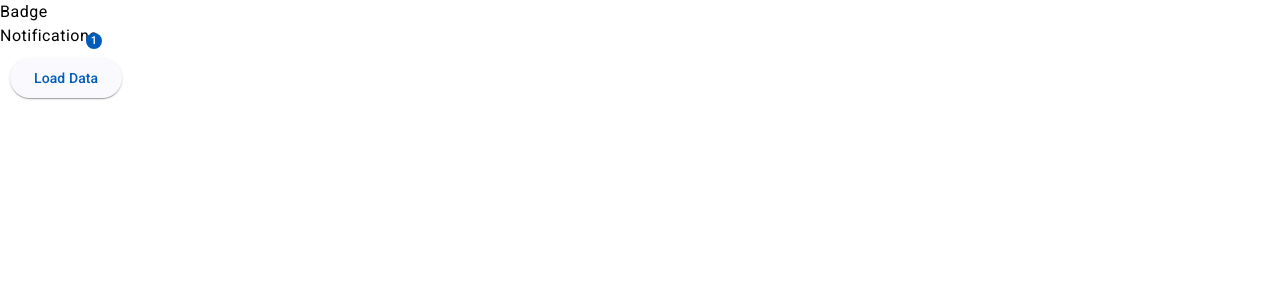
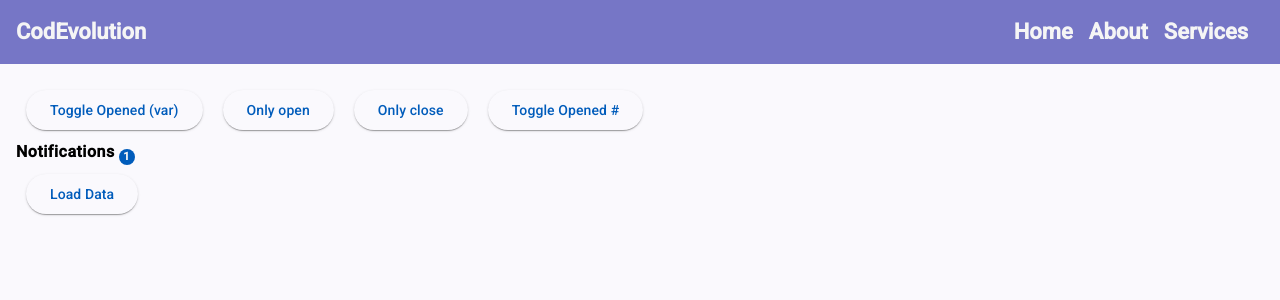
Before and after one commit to A1ien1385/Angular-Material, an Angular app: page / in a window 1280 px wide. Shown: the top 300 px of the page. Built offline with nearby package versions, Linux system fonts and the light colour scheme.

Commit message:
add sidenav

```diff
--- a/src/app/app.component.html
+++ b/src/app/app.component.html
@@ -1,9 +1,24 @@
+<mat-toolbar class="navbar">
+  <div> <span>CodEvolution</span></div>
+   <div>
+   <span>Home</span>
+   <span>About</span>
+   <span>Services</span>
+   </div>
+ </mat-toolbar>
 
-<div>Badge</div>
-
-<div>
-  <span [matBadge]="notifications" matBadgePosition="below after" matBadgeSize="medium" [matBadgeHidden]="notifications === 0">Notifications</span>
-</div>
-
-<button mat-raised-button (click)="loadData()">Load Data</button>
-<mat-spinner *ngIf="showSpinner" color="accent"></mat-spinner>
+<mat-sidenav-container>
+    <mat-sidenav #sidenav mode="side" [(opened)]="opened">Sidenav</mat-sidenav>
+    <!-- atrybut mode="side" usuwa czarne tło -->
+    <mat-sidenav-content>
+        <button mat-raised-button (click)="opened=!opened">Toggle Opened (var)</button>
+        <button mat-raised-button (click)="sidenav.open()">Only open</button>
+        <button mat-raised-button (click)="sidenav.close()">Only close</button>
+        <button mat-raised-button (click)="sidenav.toggle()">Toggle Opened #</button>
+        <div>
+          <span style="color: black;" [matBadge]="notifications" matBadgePosition="below after" matBadgeSize="medium" [matBadgeHidden]="notifications === 0">Notifications</span>
+        </div>
+        <button mat-raised-button (click)="loadData()">Load Data</button>
+        <mat-spinner *ngIf="showSpinner" color="accent"></mat-spinner>
+    </mat-sidenav-content>
+</mat-sidenav-container>
--- a/src/app/app.component.scss
+++ b/src/app/app.component.scss
@@ -1,3 +1,28 @@
 button {
     margin: 10px;
 }
+
+.navbar {
+    background-color: rgb(118, 118, 198);
+    justify-content: space-between;
+}
+
+span {
+    padding-right: 1rem;
+    color: whitesmoke;
+    font-weight: bold;
+}
+
+mat-sidenav-container {
+    height: 100%;
+}
+
+mat-sidenav, mat-sidenav-content {
+    padding: 16px;
+}
+
+mat-sidenav
+{
+    background-color: lightcoral;
+    width: 200px;
+}
--- a/src/app/app.component.ts
+++ b/src/app/app.component.ts
@@ -9,6 +9,7 @@ export class AppComponent {
   title = 'angular-material3';
   notifications = 1;
   showSpinner = false;
+  opened = false;
 
   loadData() {
     this.showSpinner = true;
```
Also changed, not shown: src/app/material/material.module.ts (+7 -1 lines).
